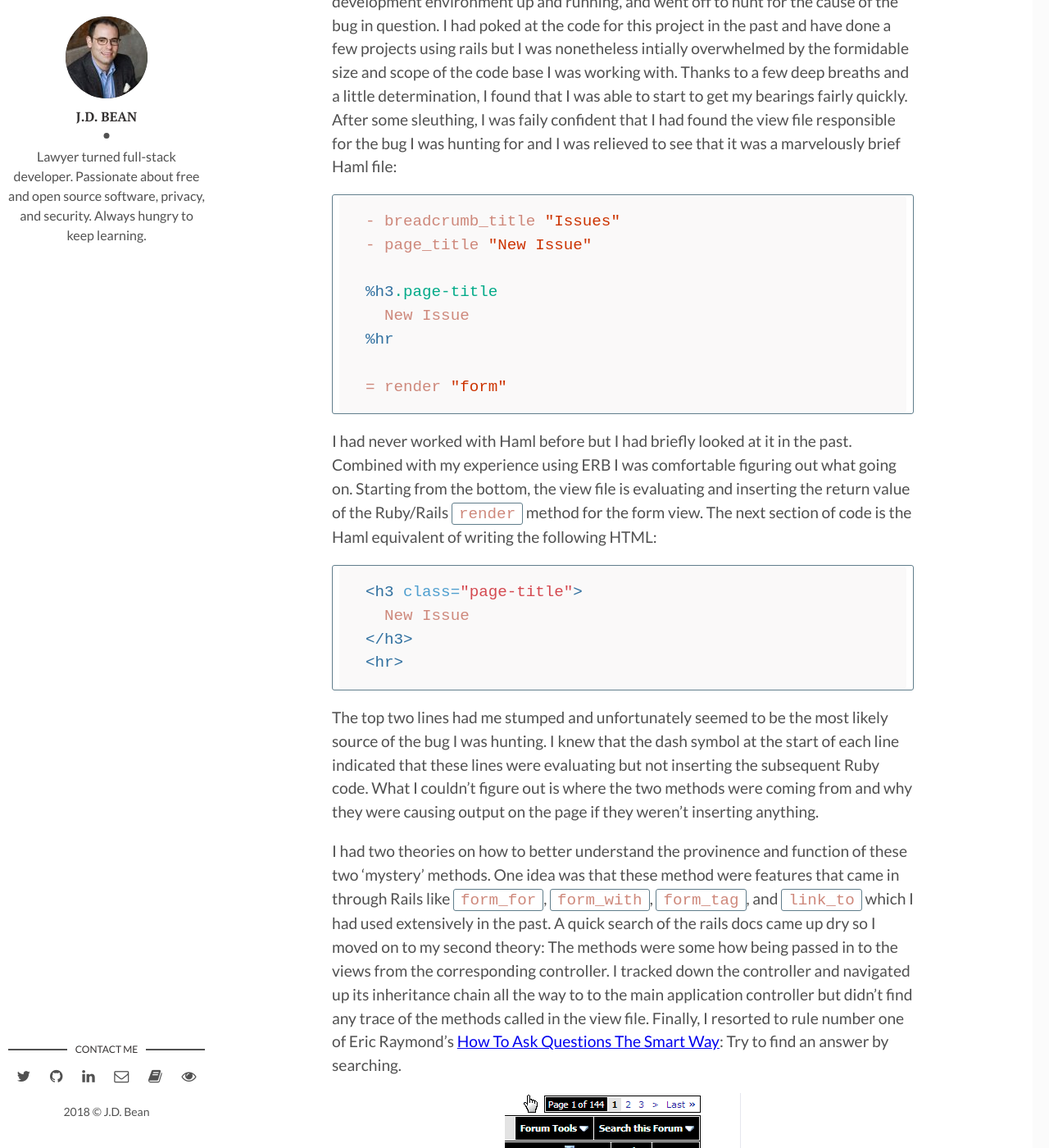
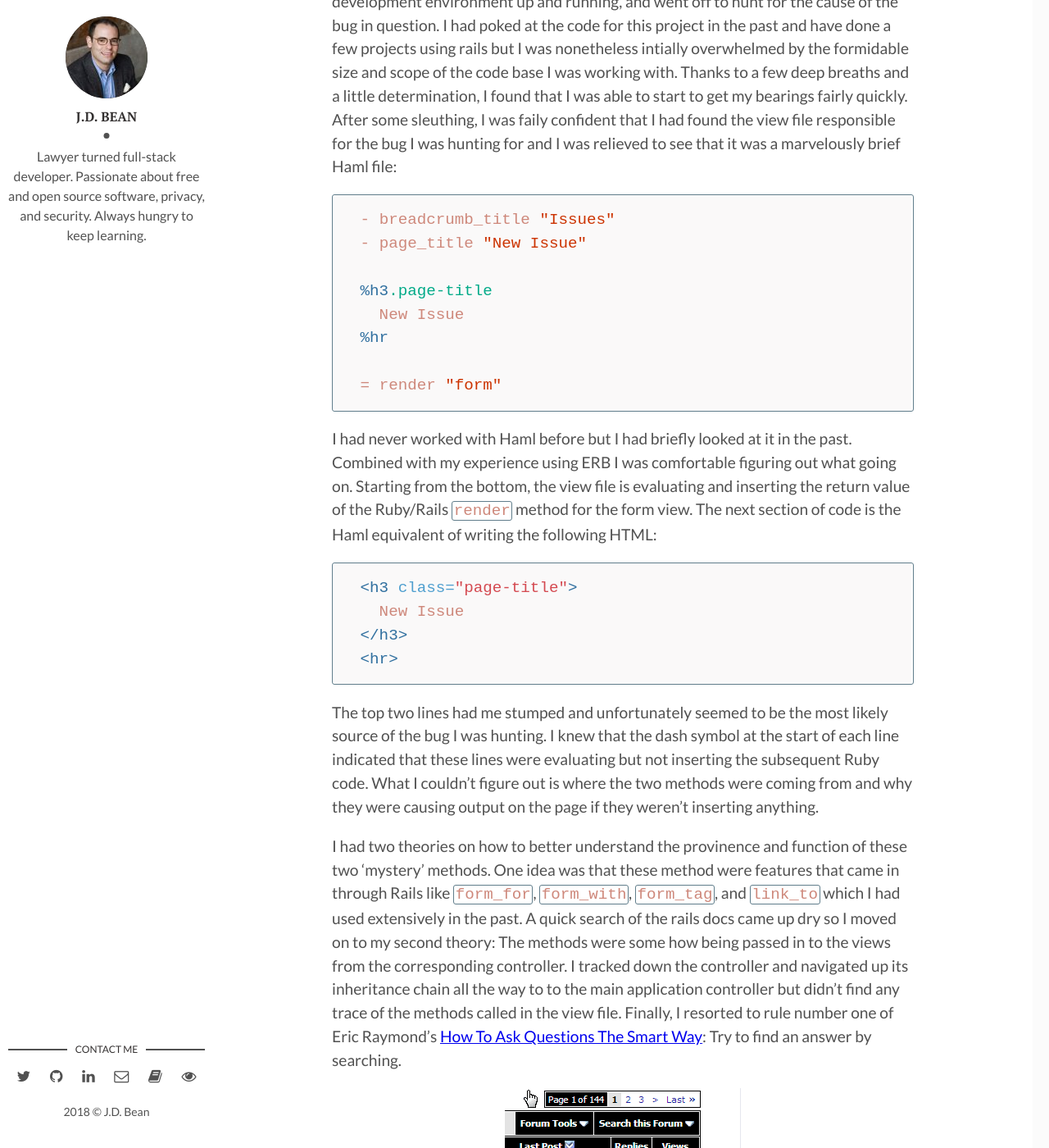
Before and after one commit to jdbean/blog-mirror, a Jekyll site: the page built from _posts/2018-08-20-rails-helpers.md, in a window 1280 px wide and 1400 px high, scrolled down 838 px. Shown: the whole window at 82% size. Built offline with Jekyll 4.4.1, drawn with Linux system fonts in a browser that asks for light colours.

Commit message:
eliminating wrapping in in-line verbatim text, rreducing padding of verbatim text

```diff
--- a/assets/css/main.css
+++ b/assets/css/main.css
@@ -449,7 +449,8 @@
   border: 1px solid #607D8B;
   -webkit-border-radius: 3px;
           border-radius: 3px;
-  padding: 0.1rem 0.5rem;
+  padding: 0.0rem 0.1rem;
+  white-space: pre-wrap;
 }
 
 .highlight .hll {
--- a/assets/css/scss/_syntax.scss
+++ b/assets/css/scss/_syntax.scss
@@ -1,5 +1,5 @@
 .highlight {background-color: #faf9f9; border-radius: 3px; margin: 0;}
-.highlighter-rouge {color: #ce887b; font-weight: 400; border: 1px solid #607D8B; border-radius: 3px; padding: 0.1rem 0.5rem;}
+.highlighter-rouge {color: #ce887b; font-weight: 400; border: 1px solid #607D8B; border-radius: 3px; padding: 0.0rem 0.1rem; white-space: pre-wrap}
 .highlight .hll { background-color: #ffc; }
 .highlight .c { color: #999; } /* Comment */
 .highlight .err { color: #a00; background-color: #faa; } /* Error */
```
